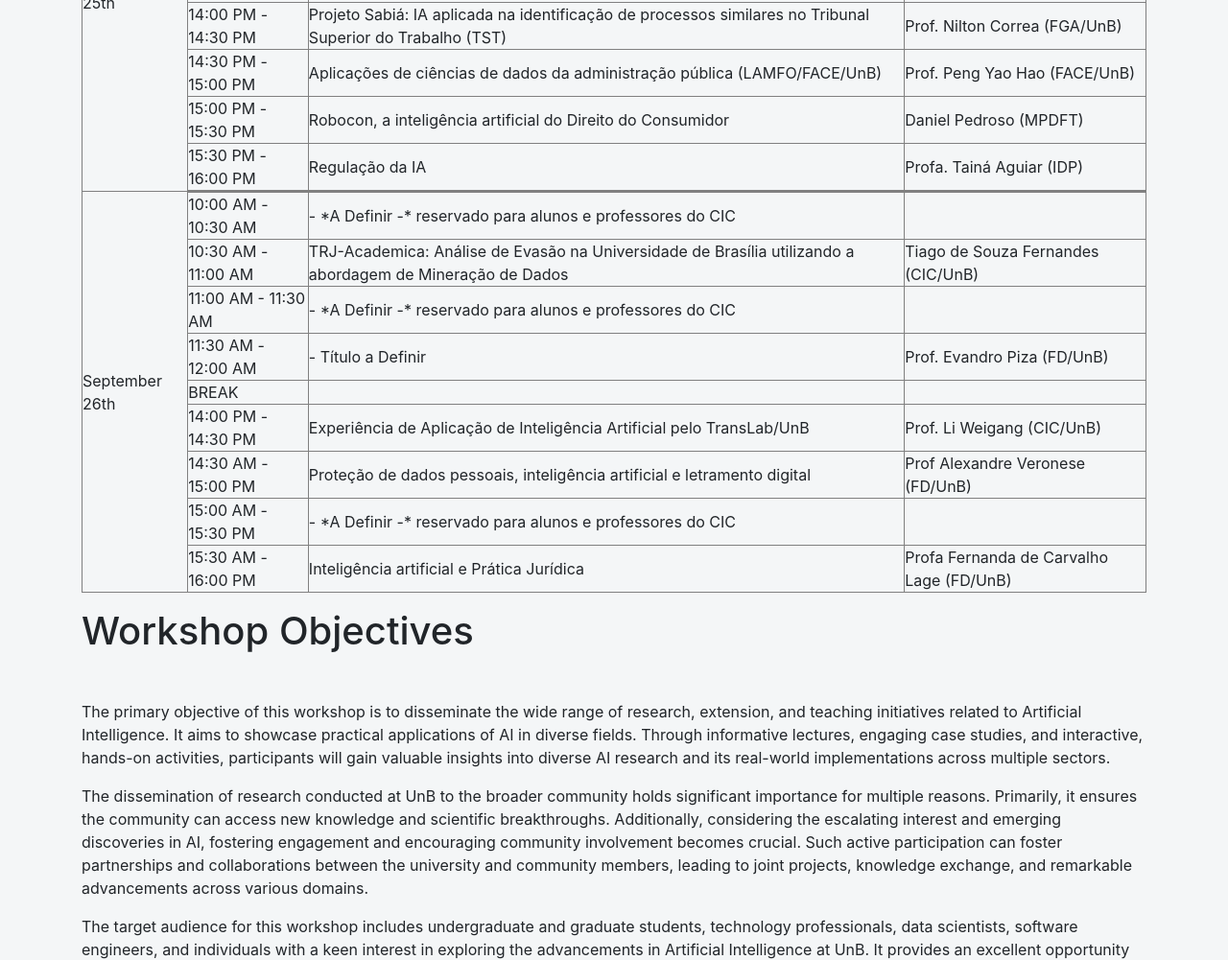
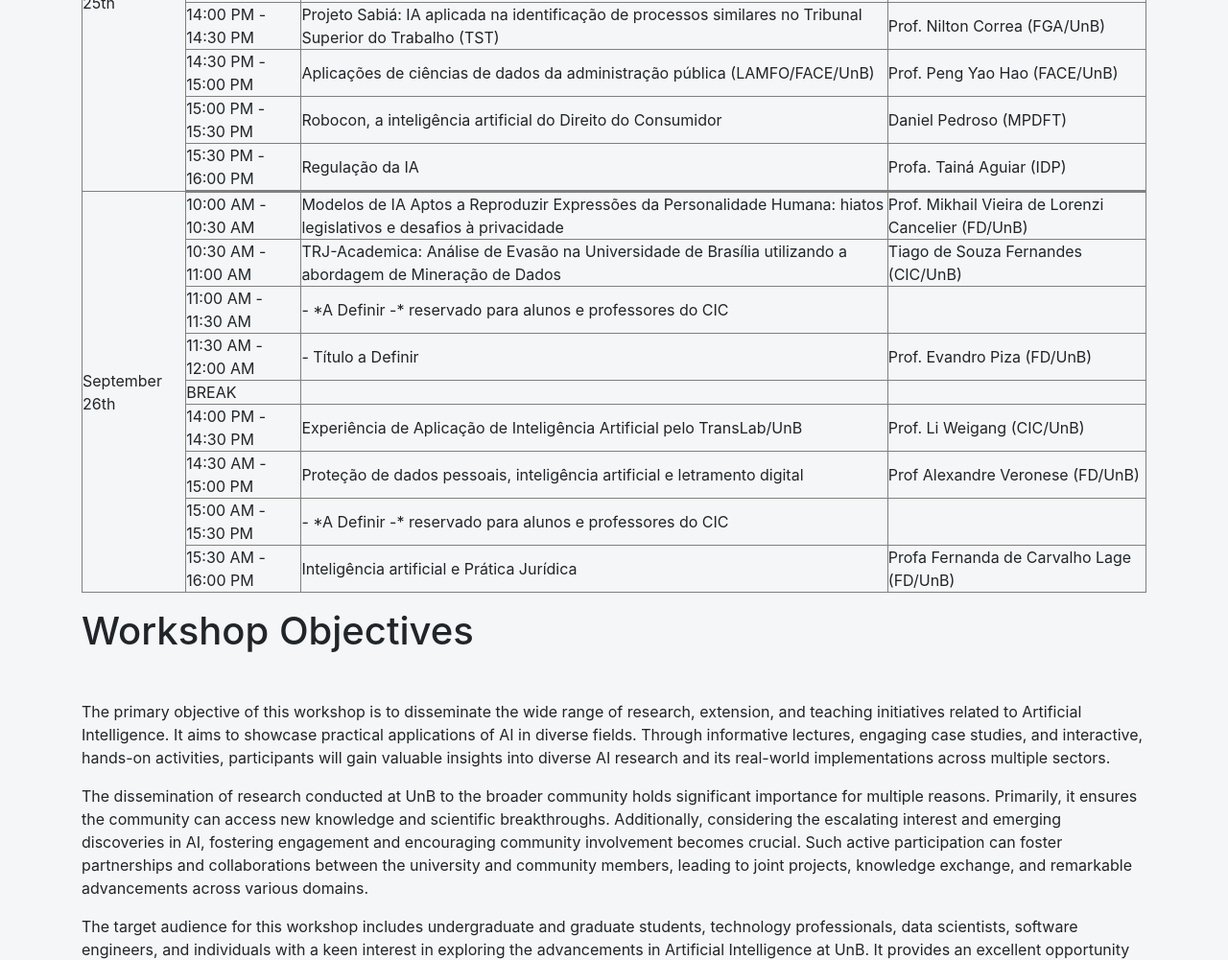
Before and after one commit to giacicunb/gia.github.io, a plain HTML site: page workshop_ia_unb.html in a window 1280 px wide. Shown: the part 893-1894 px from the top of the page at 96% size. Drawn offline with nearby package versions, Linux system fonts and the light colour scheme.

Commit message:
Update workshop_ia_unb.html

```diff
--- a/workshop_ia_unb.html
+++ b/workshop_ia_unb.html
@@ -170,8 +170,8 @@
                               </tr>
                               <tr>
                                 <td>10:00 AM - 10:30 AM</td>
-                                <td>- *A Definir -* reservado para alunos e professores do CIC</td>
-                                <td></td>
+                                <td> Modelos de IA Aptos a Reproduzir Expressões da Personalidade Humana: hiatos legislativos e desafios à privacidade</td>
+                                <td>Prof. Mikhail Vieira de Lorenzi Cancelier (FD/UnB)</td>
                               </tr>
                               <tr>
                                 <td>10:30 AM - 11:00 AM</td>
```
